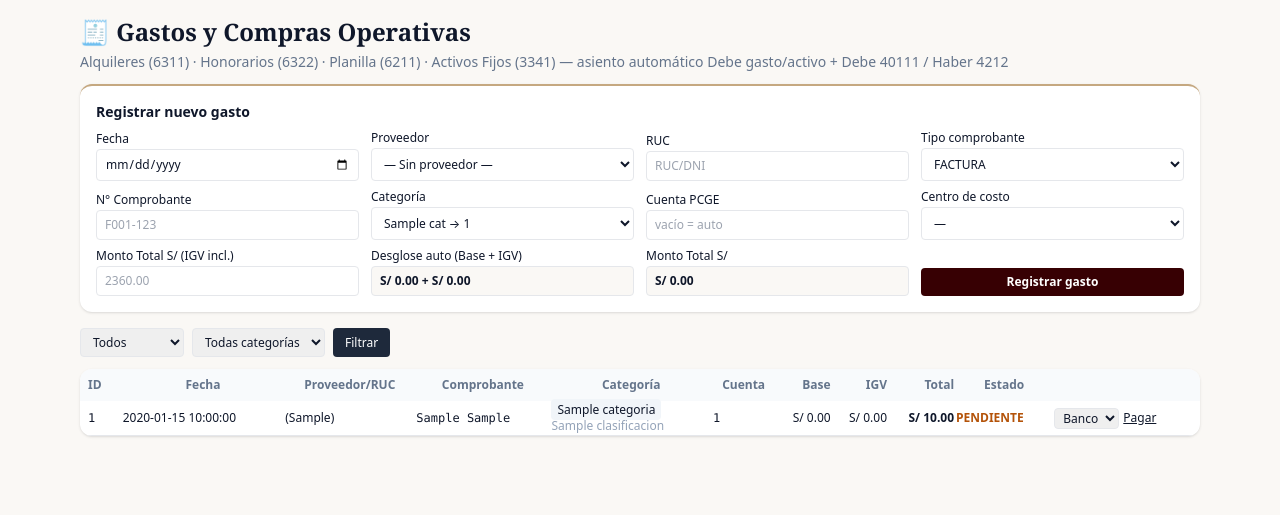
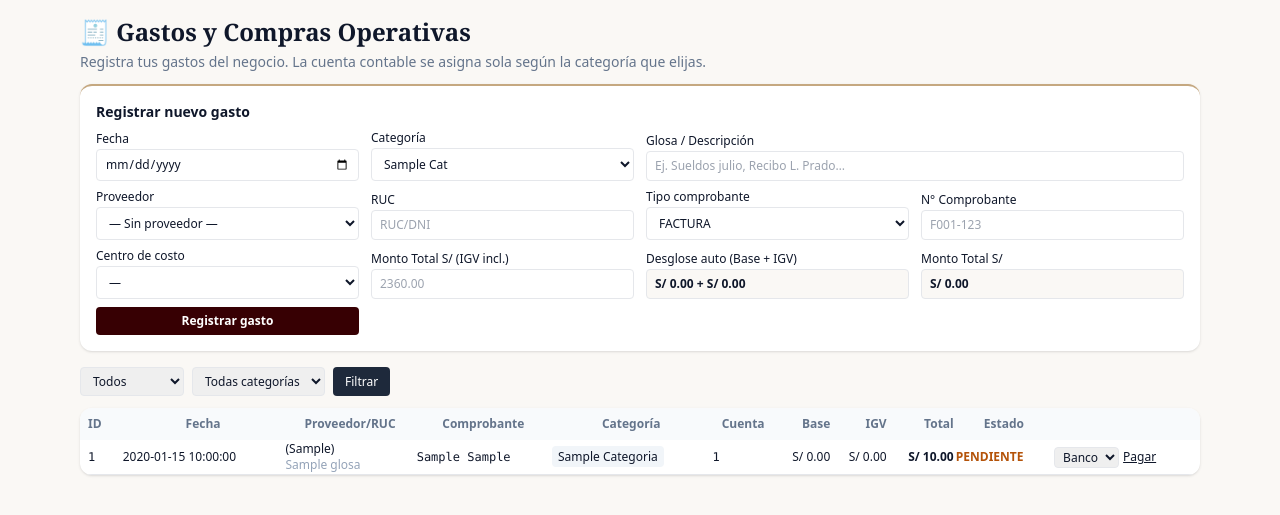
Before and after one commit to Herbe077/Suit-Elans-ERP, a Python web app: template app/templates/finanzas/gastos.html in a window 1280 px wide. Shown: the part 121-636 px from the top of the page. Run offline with Jinja, Linux system fonts and the light colour scheme; the template is opened without the code that fills it: most values are stand-ins (such as "Sample title", 1, 10 or a date in 2020); some libraries are stand-ins or nearby versions.

Commit message:
feat(gastos): formulario dinámico por categoría y glosa
- Sin leyenda técnica; cuenta 100% automática (campo oculto)
- Planilla/RxH adaptan campos, labels y desglose sin IGV
- Tabla con categorías amigables y cuenta oculta en móvil

```diff
--- a/app/models/finanzas.py
+++ b/app/models/finanzas.py
@@ -150,6 +150,7 @@ class GastoRegistrado(Base):
     tipo_comprobante: Mapped[str | None] = mapped_column(String(20), nullable=True)  # FACTURA/RECIBO_HONORARIOS/BOLETA/PLANILLA/OTRO
     numero_comprobante: Mapped[str | None] = mapped_column(String(40), nullable=True)
     categoria: Mapped[str | None] = mapped_column(String(30), nullable=True, index=True)  # ALQUILER/HONORARIOS/PLANILLA/ACTIVO_FIJO/OTRO
+    glosa: Mapped[str | None] = mapped_column(String(255), nullable=True)  # descripción libre
     monto_base: Mapped[float] = mapped_column(Float, default=0.0)
     monto_igv: Mapped[float] = mapped_column(Float, default=0.0)
     monto_total: Mapped[float] = mapped_column(Float, default=0.0)
--- a/app/routers/finanzas.py
+++ b/app/routers/finanzas.py
@@ -407,7 +407,7 @@ def gastos_crear(
     tipo_comprobante: str = Form("FACTURA"), numero_comprobante: str = Form(""),
     categoria: str = Form("OTRO"), cuenta_codigo: str = Form(""),
     monto_total: float = Form(0), monto_base: float = Form(0),
-    igv: float = Form(0),
+    igv: float = Form(0), glosa: str = Form(""),
     centro_costo_id: str = Form(""), db: Session = Depends(get_db), user=FinanzasAuth,
 ):
     try:
@@ -440,7 +440,7 @@ def gastos_crear(
             db, fecha=fe, categoria=cat, monto_base=monto_base, monto_igv=igv,
             cuenta_codigo=cta, proveedor_id=pid, ruc_proveedor=ruc or None,
             tipo_comprobante=tipo_comprobante or None, numero_comprobante=numero_comprobante or None,
-            centro_costo_id=ccid,
+            centro_costo_id=ccid, glosa=glosa,
         )
     except Exception as e:
         return HTMLResponse(str(e), status_code=400)
--- a/app/services/contabilidad.py
+++ b/app/services/contabilidad.py
@@ -477,7 +477,8 @@ def registrar_gasto_atomico(db: Session, fecha: date, categoria: str,
                             numero_comprobante: str | None = None,
                             centro_costo_id: int | None = None,
                             variabilidad: str = "FIJO",
-                            clasificacion: str | None = None) -> tuple[GastoRegistrado, object]:
+                            clasificacion: str | None = None,
+                            glosa: str | None = None) -> tuple[GastoRegistrado, object]:
     """Provisión de gasto con bloqueo de período, en UNA transacción."""
     from app.services import finanzas as fin
 
@@ -489,7 +490,7 @@ def registrar_gasto_atomico(db: Session, fecha: date, categoria: str,
             monto_igv=monto_igv, cuenta_codigo=cuenta_codigo, proveedor_id=proveedor_id,
             ruc_proveedor=ruc_proveedor, tipo_comprobante=tipo_comprobante,
             numero_comprobante=numero_comprobante, centro_costo_id=centro_costo_id,
-            variabilidad=variabilidad, clasificacion=clasificacion)
+            variabilidad=variabilidad, clasificacion=clasificacion, glosa=glosa)
         return gasto, asiento
     except Exception:
         # registrar_gasto_operativo commitea internamente; si el asiento falló
--- a/app/services/finanzas.py
+++ b/app/services/finanzas.py
@@ -219,6 +219,7 @@ def registrar_gasto_operativo(
     centro_costo_id: int | None = None,
     variabilidad: str = "FIJO",
     clasificacion: str | None = None,
+    glosa: str | None = None,
 ) -> tuple[GastoRegistrado, AsientoContable]:
     """Registra gasto/compra operativa y genera sus asientos devengados.
 
@@ -264,6 +265,7 @@ def registrar_gasto_operativo(
         tipo_comprobante=(tipo_comprobante or None),
         numero_comprobante=(numero_comprobante or None),
         categoria=cat,
+        glosa=(glosa or "").strip() or None,
         monto_base=float(base),
         monto_igv=float(igv),
         monto_total=float(total),
@@ -280,7 +282,7 @@ def registrar_gasto_operativo(
         lineas.append({"cuenta_id": c_igv.id, "debe": igv, "haber": Decimal("0")})
     lineas.append({"cuenta_id": c_prov.id, "debe": Decimal("0"), "haber": total})
     asiento = crear_asiento_flush(
-        db, fecha, f"{cat.title()} {numero_comprobante or ''}".strip(), regla["origen"], gasto.id, lineas,
+        db, fecha, (glosa or f"{cat.title()} {numero_comprobante or ''}").strip() or cat.title(), regla["origen"], gasto.id, lineas,
     )
     # Destino analítico: por centro de costo (Taller→921, Adm→941, Com→951);
     # fallback a clasificación; sin destino para cuentas de Balance (33x).
--- a/app/templates/finanzas/gastos.html
+++ b/app/templates/finanzas/gastos.html
@@ -3,7 +3,7 @@
 {% block title %}Gastos y Compras Operativas{% endblock %}
 {% block finanzas %}
 <h1 class="text-2xl font-bold mb-1 font-serif">🧾 Gastos y Compras Operativas</h1>
-<p class="text-sm text-slate-500 mb-3">Alquileres (6311) · Honorarios (6322) · Planilla (6211) · Activos Fijos (3341) — asiento automático Debe gasto/activo + Debe 40111 / Haber 4212</p>
+<p class="text-sm text-slate-500 mb-3">Registra tus gastos del negocio. La cuenta contable se asigna sola según la categoría que elijas.</p>
 
 <div class="bg-white rounded-xl shadow p-4 mb-4 border-t-2 border-[#C5A880] overflow-visible">
   <h2 class="font-bold text-sm mb-2">Registrar nuevo gasto</h2>
@@ -11,30 +11,30 @@
     <label class="block min-w-0">Fecha
       <input name="fecha" type="date" value="{{ '' }}" class="relative z-0 border rounded px-2 py-1.5 w-full mt-0.5 bg-white">
     </label>
-    <label class="block min-w-0">Proveedor
+    <label class="block min-w-0">Categoría
+      <select name="categoria" id="g-cat" onchange="gastoModo()" class="relative z-0 border rounded px-2 py-1.5 w-full mt-0.5 bg-white truncate">
+        {% for cat in categorias %}<option value="{{ cat }}">{{ cat|replace('_', ' ')|title }}</option>{% endfor %}
+      </select>
+    </label>
+    <label class="block min-w-0 col-span-2" id="f-glosa">Glosa / Descripción
+      <input name="glosa" placeholder="Ej. Sueldos julio, Recibo L. Prado…" class="relative z-0 border rounded px-2 py-1.5 w-full mt-0.5 bg-white">
+    </label>
+    <label class="block min-w-0" id="f-proveedor"><span id="lb-proveedor">Proveedor</span>
       <select name="proveedor_id" class="relative z-0 border rounded px-2 py-1.5 w-full mt-0.5 bg-white truncate">
         <option value="">— Sin proveedor —</option>
         {% for s in proveedores %}<option value="{{ s.id }}">{{ s.nombre }}</option>{% endfor %}
       </select>
     </label>
-    <label class="block min-w-0">RUC
+    <label class="block min-w-0" id="f-ruc"><span id="lb-ruc">RUC</span>
       <input name="ruc" placeholder="RUC/DNI" maxlength="11" class="relative z-0 border rounded px-2 py-1.5 w-full mt-0.5 bg-white">
     </label>
-    <label class="block min-w-0">Tipo comprobante
+    <label class="block min-w-0" id="f-tipo">Tipo comprobante
       <select name="tipo_comprobante" class="relative z-0 border rounded px-2 py-1.5 w-full mt-0.5 bg-white">
         <option>FACTURA</option><option>RECIBO_HONORARIOS</option><option>BOLETA</option><option>PLANILLA</option><option>OTRO</option>
       </select>
     </label>
-    <label class="block min-w-0">N° Comprobante
+    <label class="block min-w-0" id="f-numero"><span id="lb-numero">N° Comprobante</span>
       <input name="numero_comprobante" placeholder="F001-123" class="relative z-0 border rounded px-2 py-1.5 w-full mt-0.5 bg-white">
-    </label>
-  <label class="block min-w-0">Categoría
-    <select name="categoria" class="relative z-0 border rounded px-2 py-1.5 w-full mt-0.5 bg-white truncate" title="{% for cat in categorias %}{{ cat }} → {{ map[cat][0] }}&#10;{% endfor %}">
-      {% for cat in categorias %}<option value="{{ cat }}">{{ cat }} → {{ map[cat][0] }}</option>{% endfor %}
-    </select>
-  </label>
-    <label class="block min-w-0">Cuenta PCGE
-      <input name="cuenta_codigo" placeholder="vacío = auto" class="relative z-0 border rounded px-2 py-1.5 w-full mt-0.5 bg-white">
     </label>
     <label class="block min-w-0">Centro de costo
       <select name="centro_costo_id" class="relative z-0 border rounded px-2 py-1.5 w-full mt-0.5 bg-white truncate">
@@ -55,14 +55,48 @@
   </form>
 </div>
 <script>
-function gastoCalc() {
+var GASTO_SIN_IGV = ['PLANILLA', 'HONORARIOS_RXH', 'ALQUILER_NATURAL'];
+function gastoModo() {
+  var cat = document.getElementById('g-cat').value;
+  var sinIgv = GASTO_SIN_IGV.indexOf(cat) !== -1;
+  var esPlanilla = cat === 'PLANILLA';
+  var esRxh = cat === 'HONORARIOS_RXH';
+  function vis(id, mostrar) {
+    var el = document.getElementById(id);
+    if (el) el.style.display = mostrar ? '' : 'none';
+  }
+  // Planilla: solo Fecha, Glosa, Centro de costo y Monto.
+  vis('f-proveedor', !esPlanilla);
+  vis('f-ruc', !esPlanilla);
+  vis('f-tipo', !esPlanilla);
+  vis('f-numero', !esPlanilla);
+  var lbP = document.getElementById('lb-proveedor');
+  var lbR = document.getElementById('lb-ruc');
+  var lbN = document.getElementById('lb-numero');
+  if (esRxh) {
+    if (lbP) lbP.textContent = 'Nombre / DNI del Profesional';
+    if (lbR) lbR.textContent = 'DNI';
+    if (lbN) lbN.textContent = 'N° Recibo por Honorarios';
+  } else {
+    if (lbP) lbP.textContent = 'Proveedor';
+    if (lbR) lbR.textContent = 'RUC';
+    if (lbN) lbN.textContent = 'N° Comprobante';
+  }
+  gastoCalc(sinIgv);
+}
+function gastoCalc(sinIgv) {
+  if (sinIgv === undefined) {
+    var cat = document.getElementById('g-cat').value;
+    sinIgv = GASTO_SIN_IGV.indexOf(cat) !== -1;
+  }
   var t = parseFloat(document.getElementById('g-total-in').value) || 0;
-  var base = Math.round((t / 1.18) * 100) / 100;
+  var base = sinIgv ? t : Math.round((t / 1.18) * 100) / 100;
   var igv = Math.round((t - base) * 100) / 100;
   var f = function (n) { return n.toLocaleString('en-US', {minimumFractionDigits: 2, maximumFractionDigits: 2}); };
-  document.getElementById('g-split').textContent = 'S/ ' + f(base) + ' + S/ ' + f(igv);
+  document.getElementById('g-split').textContent = 'S/ ' + f(base) + ' + S/ ' + f(igv) + (sinIgv ? ' (sin IGV)' : '');
   document.getElementById('g-total').textContent = 'S/ ' + f(t);
 }
+gastoModo();
 </script>
 
 <form method="get" class="flex gap-2 text-xs mb-3">
@@ -73,16 +107,16 @@ function gastoCalc() {
 
 <div class="bg-white rounded-xl shadow overflow-x-auto">
   <table class="w-full text-xs">
-    <thead class="bg-slate-50 text-slate-500"><tr><th class="text-left p-2">ID</th><th>Fecha</th><th>Proveedor/RUC</th><th>Comprobante</th><th>Categoría</th><th>Cuenta</th><th class="text-right">Base</th><th class="text-right">IGV</th><th class="text-right">Total</th><th>Estado</th><th></th></tr></thead>
+    <thead class="bg-slate-50 text-slate-500"><tr><th class="text-left p-2">ID</th><th>Fecha</th><th>Proveedor/RUC</th><th>Comprobante</th><th>Categoría</th><th class="hidden md:table-cell">Cuenta</th><th class="text-right">Base</th><th class="text-right">IGV</th><th class="text-right">Total</th><th>Estado</th><th></th></tr></thead>
     <tbody>
     {% for g in gastos %}
       <tr class="border-b hover:bg-amber-50">
         <td class="p-2 font-mono">{{ g.id }}</td>
         <td>{{ g.fecha_emision }}</td>
-        <td>{{ prov_map.get(g.proveedor_id, '') }}{% if g.ruc_proveedor %} ({{ g.ruc_proveedor }}){% elif not g.proveedor_id %}—{% endif %}</td>
+        <td>{{ prov_map.get(g.proveedor_id, '') }}{% if g.ruc_proveedor %} ({{ g.ruc_proveedor }}){% elif not g.proveedor_id %}—{% endif %}{% if g.glosa %}<br><span class="text-slate-400">{{ g.glosa }}</span>{% endif %}</td>
         <td class="font-mono">{{ g.tipo_comprobante or '' }} {{ g.numero_comprobante or '' }}</td>
-        <td><span class="px-1.5 py-0.5 rounded bg-slate-100">{{ g.categoria or '—' }}</span><div class="text-slate-400">{{ g.clasificacion }}</div></td>
-        <td class="font-mono">{{ cuentas_map.get(g.cuenta_id, g.cuenta_id or '—') }}</td>
+        <td><span class="px-1.5 py-0.5 rounded bg-slate-100">{{ g.categoria.replace('_', ' ')|title if g.categoria else '—' }}</span></td>
+        <td class="font-mono hidden md:table-cell">{{ cuentas_map.get(g.cuenta_id, g.cuenta_id or '—') }}</td>
         <td class="text-right">{{ soles(g.monto_base or 0) }}</td>
         <td class="text-right">{{ soles(g.monto_igv or 0) }}</td>
         <td class="text-right font-bold">{{ soles(g.monto_total or 0) }}</td>
```
Also changed, not shown: alembic/versions/c3d4e5f6a7b8_gasto_glosa.py (added, +34 -0 lines).
